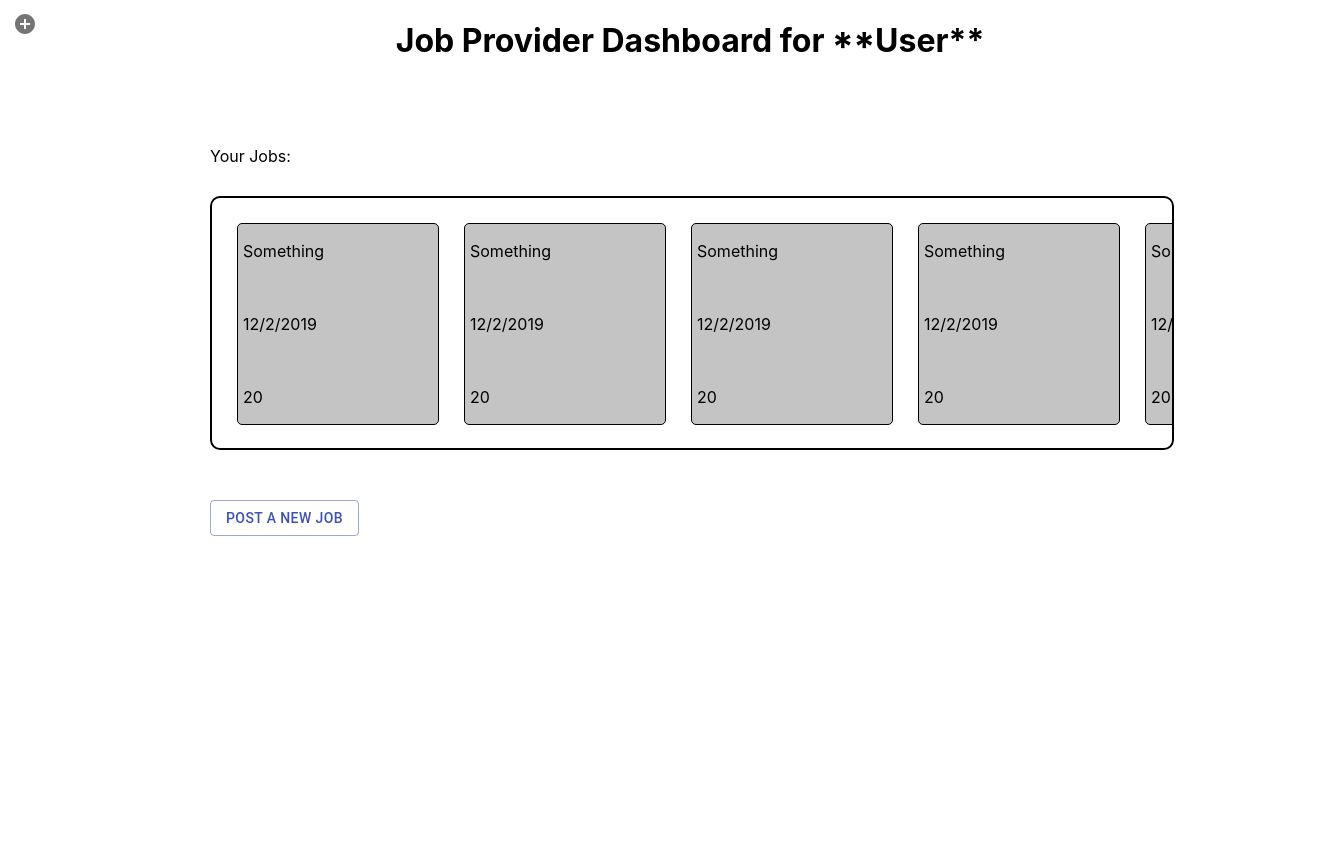
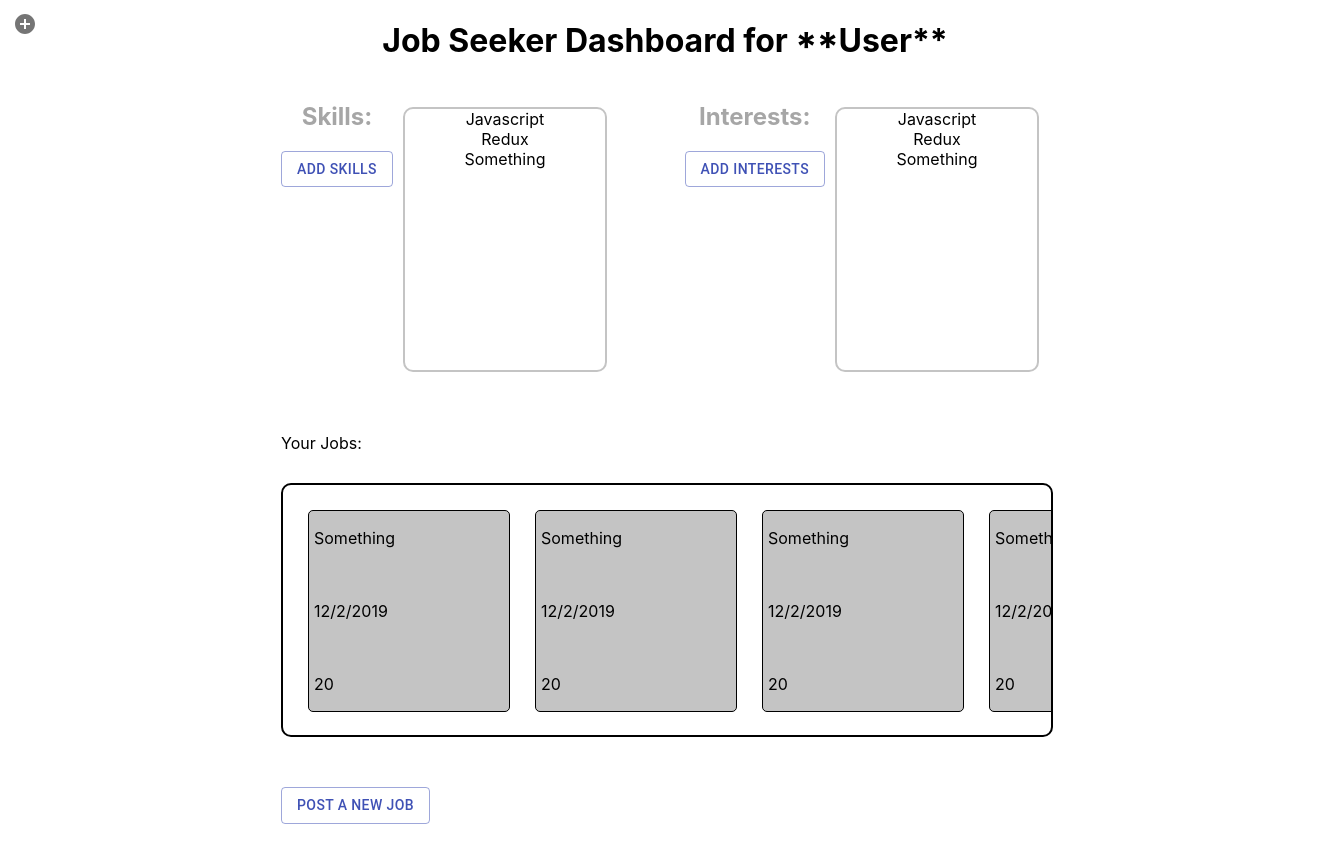
Before and after one commit to Droom-5-Build-Week/Front-End, a React (Create React App) app: page / in a window 1280 px wide. Shown: the top 862 px of the page, 1330 px wide, since content can reach past the window. Before the commit the page ends 800 px from the top, so only its background shows below. Built offline with nearby package versions, Linux system fonts and the light colour scheme.

Commit message:
done testing

```diff
--- a/src/App.js
+++ b/src/App.js
@@ -6,7 +6,7 @@ import { Dashboard } from './components/dashboard/Dashboard';
 function App() {
   return (
     <div className="App">
-      <Dashboard userType='provider' />
+      <Dashboard userType='seeker' />
     </div>
   );
 }
--- a/src/components/GeneralList.js
+++ b/src/components/GeneralList.js
@@ -78,7 +78,7 @@ export default function GeneralList(props) {
       <ListItem key={listDisplay.length} role={undefined} dense button onClick={handleToggle(listDisplay.length)}>
             <TextField
               label='Custom'
-              value={newSkill.value}
+              value={newListItem.value}
               onChange={ evt => setNewListItem({value: evt.target.value})} />
             <Button
                 variant='outlined'
--- a/src/components/Jobs/GeneralListView.js
+++ b/src/components/Jobs/GeneralListView.js
@@ -1,5 +1,5 @@
 import React from 'react';
-import SkillsDialog from '../SkillsDialog';
+import ListDialog from '../ListDialog';
 import { GeneralList } from './GeneralList';
 
 import './Jobs.css';
--- a/src/components/Jobs/Jobs.css
+++ b/src/components/Jobs/Jobs.css
@@ -24,3 +24,7 @@
 
     /* border: 2px orange solid; */
 }
+
+.general-jobs {
+    margin-bottom: 50px;
+}
--- a/src/components/ListDialog.js
+++ b/src/components/ListDialog.js
@@ -12,13 +12,13 @@ import GeneralList from './GeneralList';
 export default function ListDialog(props) {
   const [open, setOpen] = React.useState(false);
 
-  const intialList = [
+  const initialList = [
     'Item 1',
     'Item 2',
     'Item 3'
   ]
 
-  const [list, setList] = React.useState(intialList);
+  const [list, setList] = React.useState(initialList);
 
   const handleClickOpen = () => {
     //axios
@@ -28,7 +28,7 @@ export default function ListDialog(props) {
   const handleClose = (flag) => {
     if(flag) {
       // add skills
-      console.log('skillsDialog skills:', skills);
+      console.log('skillsDialog skills:', list);
       props.setList({value: list.join(',')});
       setOpen(false);
     } else {
```
